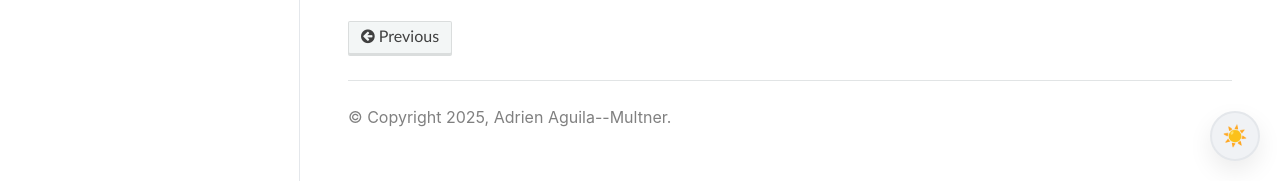
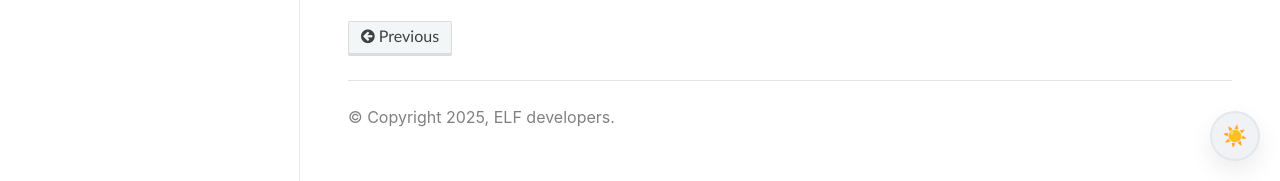
Before and after one commit to topal-team/elf, a Sphinx documentation site: the page built from docs/advanced_usage.rst, in a window 1280 px wide and 900 px high, scrolled down 15887 px. Shown: the part 719-900 px from the top of the window. Built offline with Sphinx 7.4.7 and the Read the Docs theme 3.1.0, drawn with Linux system fonts in a browser that asks for light colours.

Commit message:
Update conf.py

```diff
--- a/docs/conf.py
+++ b/docs/conf.py
@@ -10,8 +10,8 @@
 import sys
 
 project = "ELF"
-copyright = "2025, Adrien Aguila--Multner"
-author = "Adrien Aguila--Multner"
+copyright = "2025, ELF developers"
+author = "Adrien Aguila--Multner, Julia Gusak"
 
 # -- General configuration ---------------------------------------------------
 # https://www.sphinx-doc.org/en/master/usage/configuration.html#general-configuration
```
